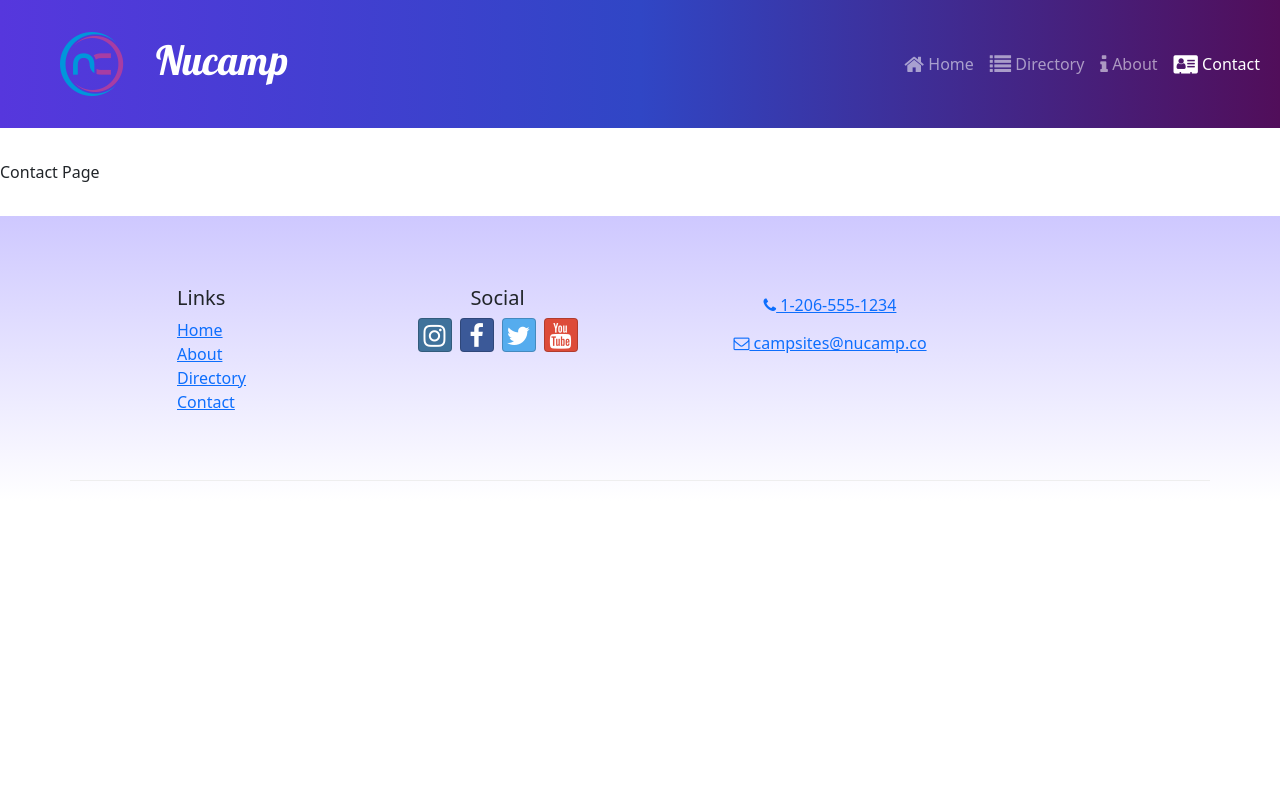
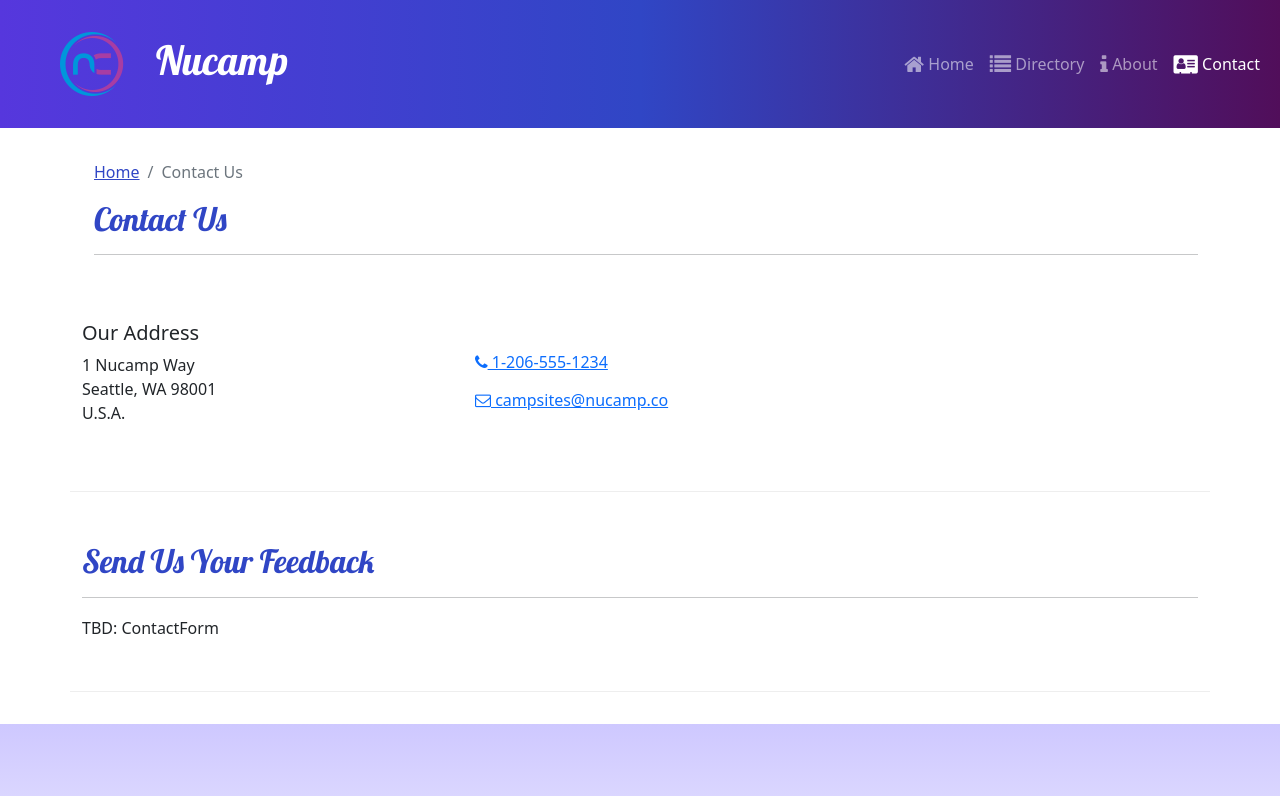
Before and after one commit to ehoogland/symmetrical-palm-tree, a React (Create React App) app in the folder NucampFolder/WebDev/3-React/nucampsite/: page /contact in a window 1280 px wide. Shown: the top 796 px of the page. Built offline with nearby package versions, Linux system fonts and the light colour scheme.

Commit message:
ContactPage

```diff
--- a/NucampFolder/WebDev/3-React/nucampsite/src/pages/ContactPage.js
+++ b/NucampFolder/WebDev/3-React/nucampsite/src/pages/ContactPage.js
@@ -1,9 +1,50 @@
-// extremely basic ContactPage function component
+import { Container, Col, Row } from 'reactstrap';
+import SubHeader from '../components/SubHeader';
+
 const ContactPage = () => {
     return (
-        <div>Contact Page</div>
+        <Container>
+            <SubHeader current='Contact Us' />
+
+            <Row className='row-content align-items-center'>
+                <Col sm='4'>
+                    <h5>Our Address</h5>
+                    <address>
+                        1 Nucamp Way
+                        <br />
+                        Seattle, WA 98001
+                        <br />
+                        U.S.A.
+                    </address>
+                </Col>
+                <Col>
+                    <a
+                        role='button'
+                        className='btn btn-link'
+                        href='tel:+12065551234'
+                    >
+                        <i className='fa fa-phone' /> 1-206-555-1234
+                    </a>
+                    <br />
+                    <a
+                        role='button'
+                        className='btn btn-link'
+                        href='mailto:fakeemail@fakeemail.co'
+                    >
+                        <i className='fa fa-envelope-o' /> campsites@nucamp.co
+                    </a>
+                </Col>
+            </Row>
+
+            <Row className='row-content'>
+                <Col xs='12'>
+                    <h2>Send Us Your Feedback</h2>
+                    <hr />
+                </Col>
+                <Col md='10'>TBD: ContactForm</Col>
+            </Row>
+        </Container>
     );
-}
+};
 
 export default ContactPage;
-// This is a placeholder component for the Contact page.
```
